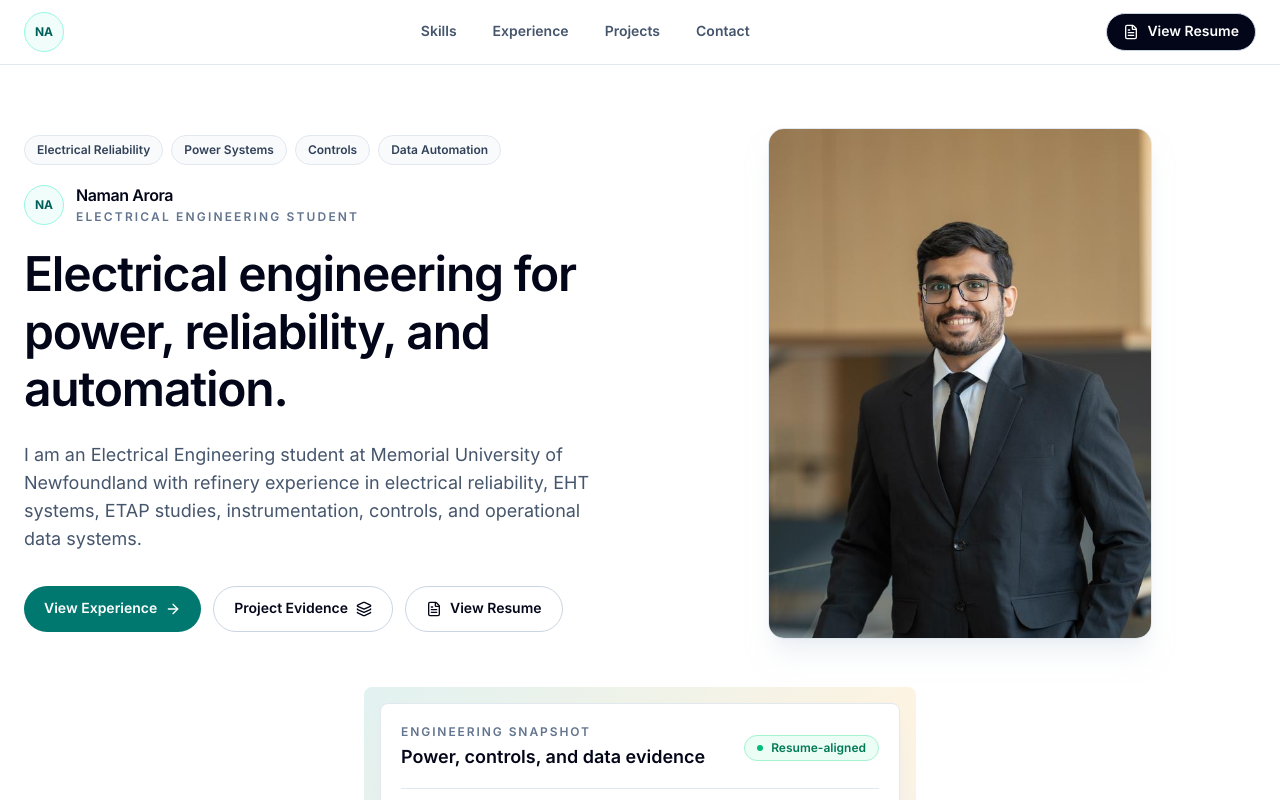
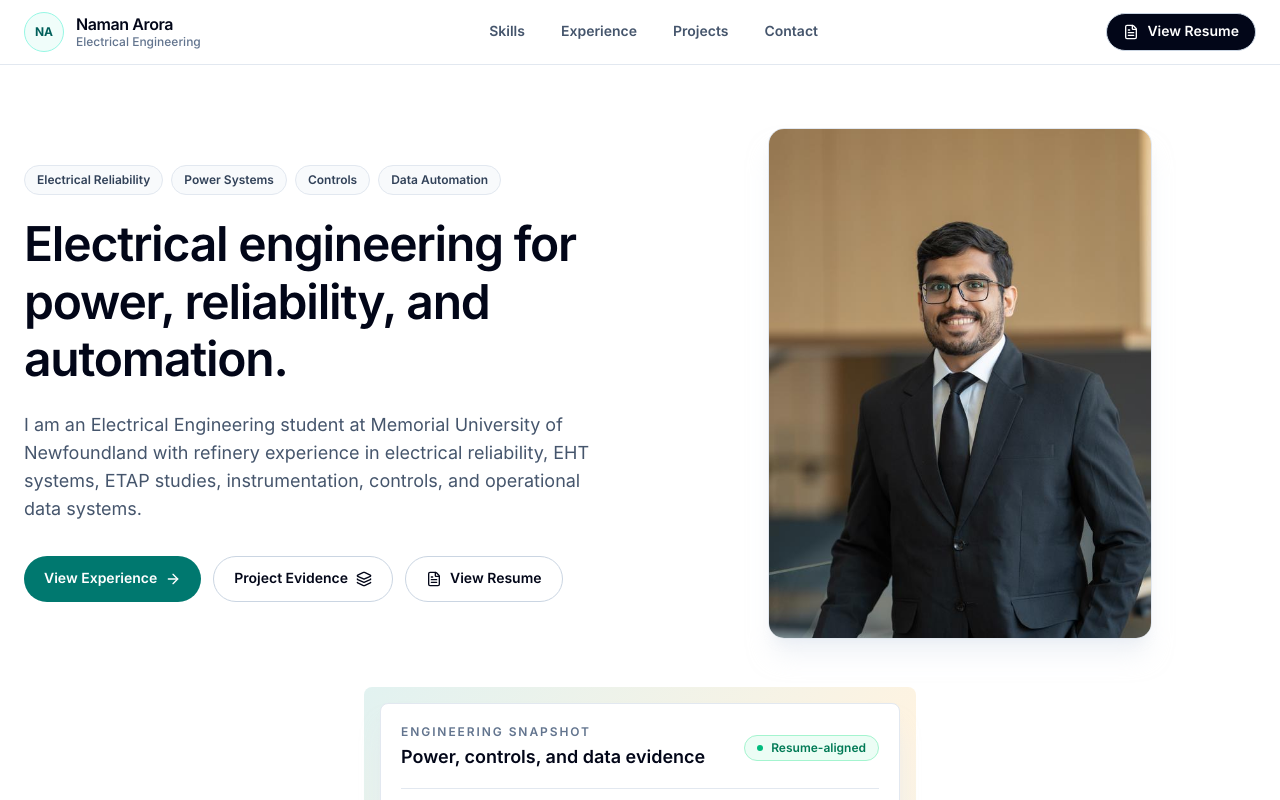
Before and after one commit to naman8857/naman8857.github.io, a Next.js app: page / in a window 1280 px wide. Shown: the top 800 px of the page. Built offline with nearby package versions, Linux system fonts and the light colour scheme.

Commit message:
Move name and title to top navigation only - clean hero section

```diff
--- a/app/page.tsx
+++ b/app/page.tsx
@@ -442,9 +442,7 @@ export default function Home() {
       <nav className="fixed left-0 right-0 top-0 z-50 border-b border-slate-200 bg-white/90 backdrop-blur-xl">
         <div className="mx-auto flex h-16 w-full max-w-7xl items-center justify-between gap-3 px-4 sm:px-6">
           <a href="#home" className="min-w-0 text-sm sm:text-base" aria-label="Naman Arora home">
-            <span className="grid h-10 w-10 shrink-0 place-items-center rounded-full border border-teal-200 bg-teal-50 text-xs font-bold text-teal-800">
-              NA
-            </span>
+            <PremiumName compact />
           </a>
           <div className="hidden items-center gap-1 md:flex">
             {navItems.map((item) => (
@@ -486,9 +484,6 @@ export default function Home() {
                     {item}
                   </span>
                 ))}
-              </div>
-              <div className="mb-5">
-                <PremiumName />
               </div>
               <h1 className="max-w-3xl text-[2rem] font-semibold leading-[1.2] tracking-tight text-slate-950 sm:text-3xl md:text-4xl lg:text-5xl">
                 Electrical engineering for power, reliability, and automation.
```
